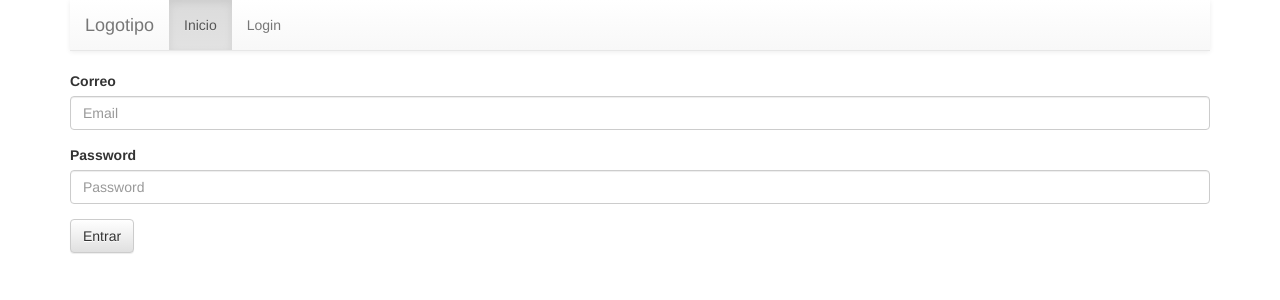
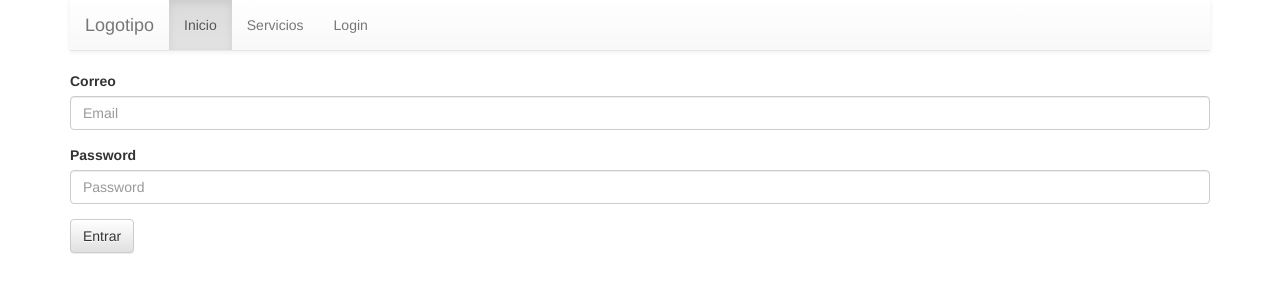
Before and after one commit to spola/mecanicos, a CodeIgniter app: page /database/index.php/login/index in a window 1280 px wide. Shown: the top 300 px of the page. Run offline with CodeIgniter, Linux system fonts and the light colour scheme; data that the repository does not hold is empty.

Commit message:
Agregué la página que lista los servicios en el menú

```diff
--- a/application/views/layouts/layout_arriba.php
+++ b/application/views/layouts/layout_arriba.php
@@ -42,6 +42,7 @@ defined('BASEPATH') OR exit('No direct script access allowed');
             <div class="collapse navbar-collapse navbar-ex6-collapse">
                 <ul class="nav navbar-nav">
                     <li class="<?php if($active == "welcome") echo 'active'?>"><a href="<?php echo site_url('welcome/index')?>">Inicio</a></li>
+                    <li class="<?php if($active == "Servicios") echo 'active'?>"><a href="<?php echo site_url('servicios')?>">Servicios</a></li>
                     <?php if(!$isLogged):?>
                     <li class="<?php if($active == "login") echo 'active'?>"><a href="<?php echo site_url('login')?>">Login</a></li>
                     <?php else:?>
```
